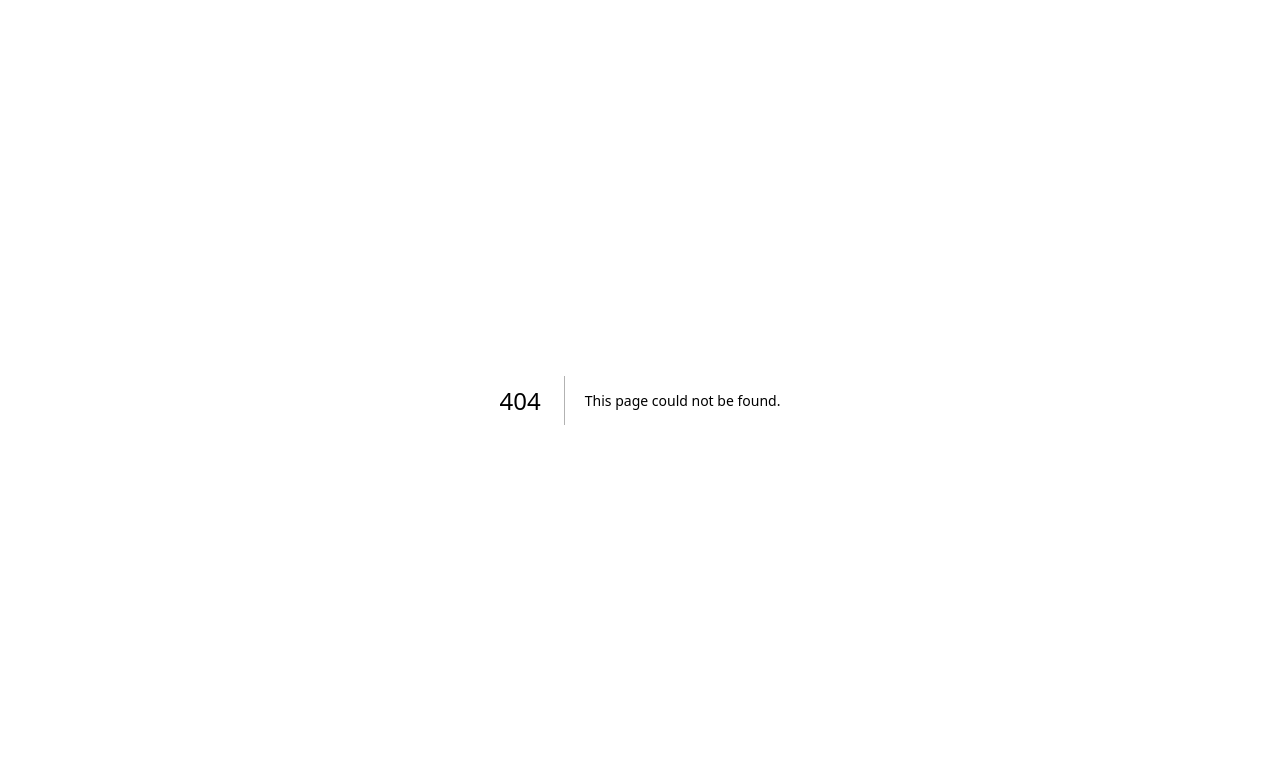
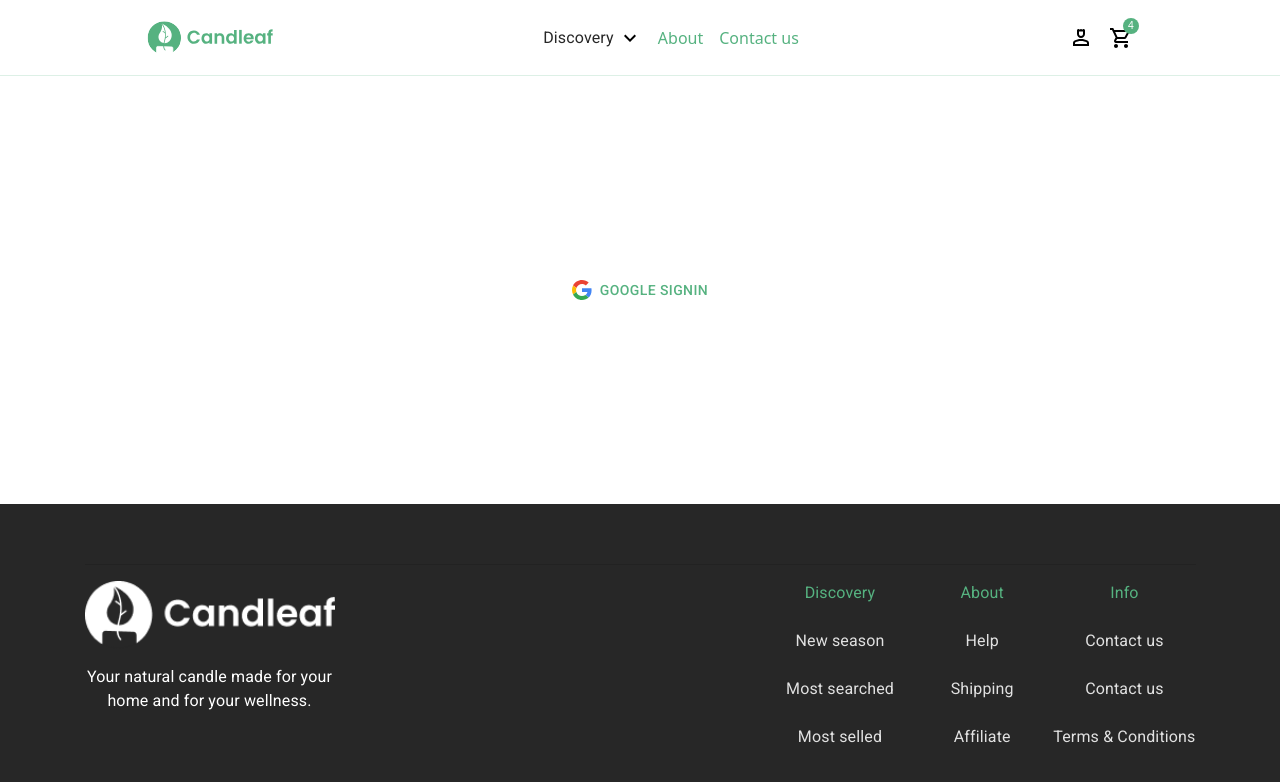
Before and after one commit to Alish8950/dora-enterprises, a Next.js app: page /Login in a window 1280 px wide. Before the commit this address had no page. Shown: the top 782 px of the page. Built offline with nearby package versions, Linux system fonts and the light colour scheme; data requests are answered from the project's data file.

Commit message:
basic structure for firebase authentication

```diff
--- /dev/null
+++ b/firebase.ts
@@ -0,0 +1,43 @@
+import { initializeApp } from 'firebase/app';
+import { getAuth, signInWithPopup, GoogleAuthProvider } from "firebase/auth";
+
+const firebaseConfig = {
+    apiKey: "AIzaSyDeIqkMKyMCKXCsDPrnBgCv24gECRPumKo",
+    authDomain: "dora-enterprises.firebaseapp.com",
+    projectId: "dora-enterprises",
+    storageBucket: "dora-enterprises.appspot.com",
+    messagingSenderId: "154489548573",
+    appId: "1:154489548573:web:8e711330aa1dac887ffbf4",
+    measurementId: "G-7KKP3FNZDK"
+  };
+
+  const provider = new GoogleAuthProvider();
+
+  const app = initializeApp(firebaseConfig);
+  const auth = getAuth(app);
+
+
+  export const loginSubmit = () => {
+      signInWithPopup(auth, provider)
+      .then((result: any) => {
+        // This gives you a Google Access Token. You can use it to access the Google API.
+        const credential = GoogleAuthProvider.credentialFromResult(result);
+        const token = credential.accessToken;
+        // The signed-in user info.
+        const user = result.user;
+        console.log(user)
+        // IdP data available using getAdditionalUserInfo(result)
+        // ...
+      }).catch((error: any) => {
+        // Handle Errors here.
+        const errorCode = error.code;
+        const errorMessage = error.message;
+        console.log(errorMessage, "==> errorMessage")
+        // The email of the user's account used.
+        const email = error.customData.email;
+        // The AuthCredential type that was used.
+        const credential = GoogleAuthProvider.credentialFromError(error);
+        // ...
+      });
+
+  }
--- a/package.json
+++ b/package.json
@@ -12,8 +12,10 @@
   "dependencies": {
     "@emotion/react": "^11.11.1",
     "@emotion/styled": "^11.11.0",
+    "@firebase/auth": "^1.5.1",
     "@mui/icons-material": "^5.14.18",
     "@mui/material": "^5.14.18",
+    "firebase": "^10.7.1",
     "json-server": "^0.17.4",
     "next": "14.0.2",
     "react": "^18",
--- /dev/null
+++ b/src/app/(drawer)/Login/page.tsx
@@ -0,0 +1,43 @@
+"use client";
+import { Box, Button, TextField, Typography } from "@mui/material";
+import React, { useEffect, useState } from "react";
+
+import { loginSubmit } from "../../../../firebase";
+import Image from "next/image";
+import GoogleLogo from '../../../assets/images/google.svg'
+
+
+
+
+
+interface LoginFormData {
+  email: string;
+  password: string;
+}
+
+const initialState: LoginFormData = {
+  email: "",
+  password: "",
+};
+
+const Login = () => {
+  const [formData, setFormData] = useState<LoginFormData>(initialState);
+  const [email, setEmail] = useState("");
+  const [password, setPassword] = useState("");
+
+
+  return (
+    <>
+      <Box className="w-full h-[53.5vh] flex justify-center items-center">
+        <Button className="bg-primary text-white text-xl font-medium h-10 hover:bg-primary px-11 normal-case my-4" onClick={() => loginSubmit()}>
+          <Box className="w-5 mr-2">
+          <Image src={GoogleLogo} alt="google"/>
+          </Box>
+          Google Signin
+        </Button>
+      </Box>
+    </>
+  );
+};
+
+export default Login;
--- /dev/null
+++ b/types.d.ts
@@ -0,0 +1,2 @@
+declare module 'firebase/app';
+declare module 'firebase/auth';
```
Also changed, not shown: src/assets/images/google.svg (added).
